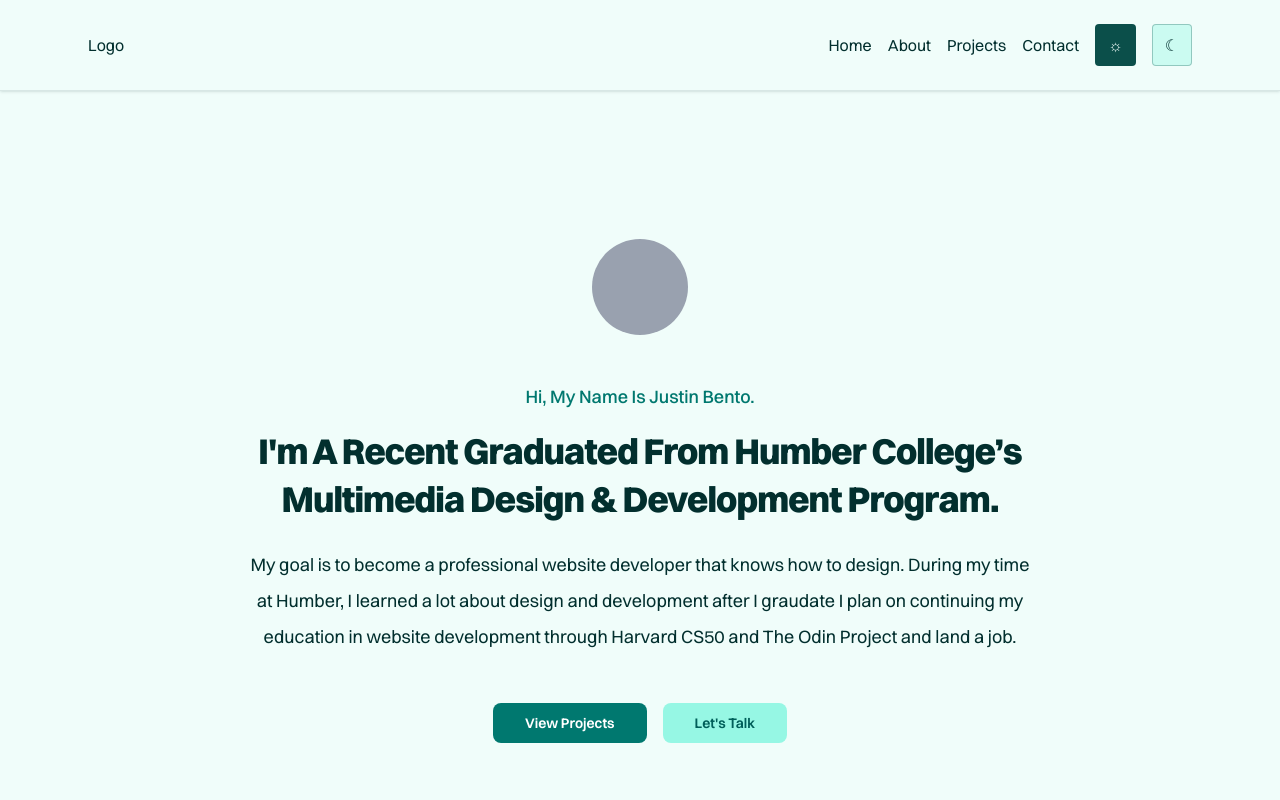
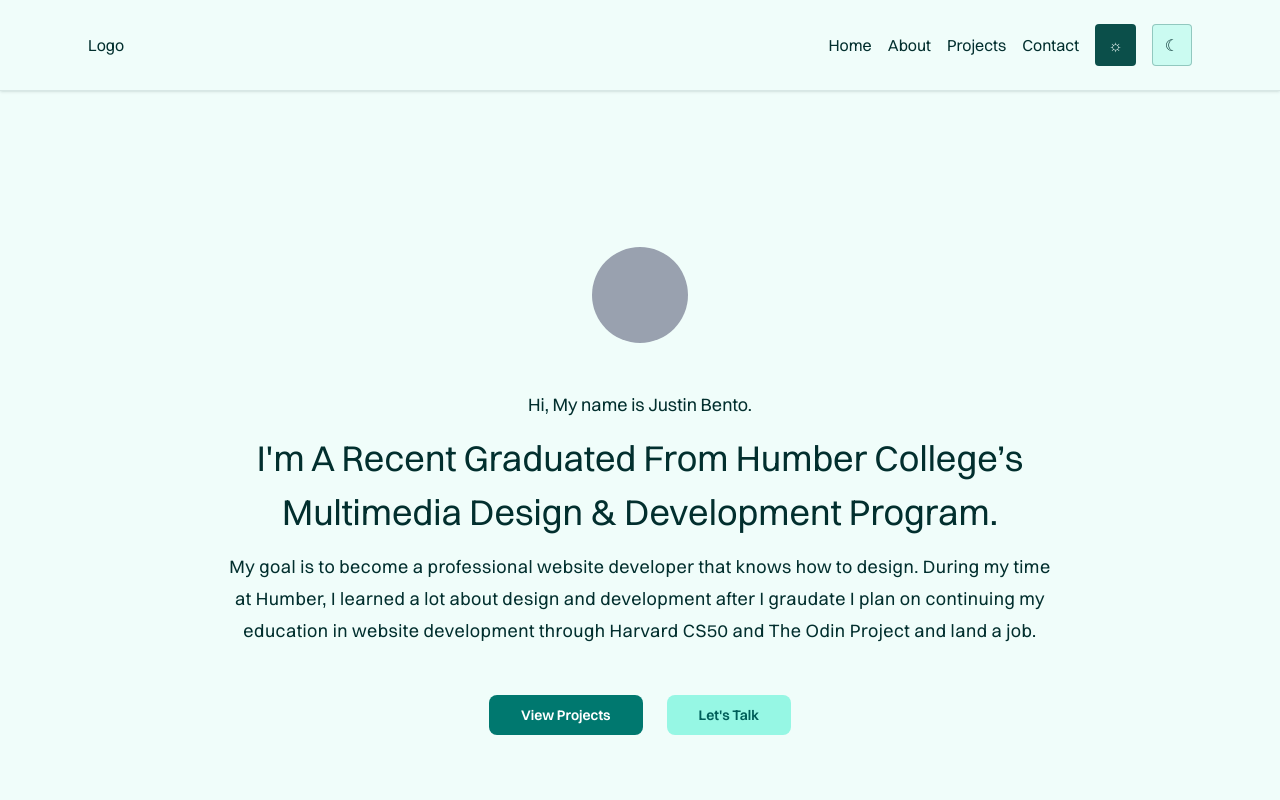
Before and after one commit to Justin-Bento/portfolio-site-v2, a Next.js app: page / in a window 1280 px wide. Shown: the top 800 px of the page. Built offline with nearby package versions, Linux system fonts and the light colour scheme.

Commit message:
Centered content on main page

```diff
--- a/app/page.tsx
+++ b/app/page.tsx
@@ -2,26 +2,26 @@ import Image from "next/image";
 
 export default function Home() {
   return (
-    <main className="container  max-w-[90%] mx-auto p-6 min-h-dvh grid place-items-center">
-      <section className="*:lg:flex *:items-centre *:lg:justify-center *:lg:text-center">
+    <main className="wrapper min-h-dvh grid items-center ">
+      <section className="flex flex-col items-center *:text-center">
         <span className="block  mb-12">
           <div className="size-24 bg-gray-400 rounded-full" />
         </span>
-        <h1 className="text-lg font-medium text-teal-700 capitalize mb-4">
-          Hi, My name is Justin Bento.
-        </h1>
-        <p className="scroll-m-20 text-4xl leading-12 font-extrabold tracking-tight text-balance max-w-prose capitalize">
-          I'm A recent graduated from Humber College’s Multimedia Design &
-          Development program.
-        </p>
-        <p className="mt-6 max-w-[80ch] mx-auto text-lg leading-9 text-balance">
-          My goal is to become a professional website developer that knows how
-          to design. During my time at Humber, I learned a lot about design and
-          development after I graudate I plan on continuing my education in
-          website development through Harvard CS50 and The Odin Project and land
-          a job.
-        </p>
-        <span className="mt-12 block gap-4 lg:flex lg:items-center lg:justify-center">
+        <div className="max-w-[90ch] *:text-balance space-y-3">
+          <h1 className="text-lg">Hi, My name is Justin Bento.</h1>
+          <p className="text-4xl leading-[1.5] capitalize">
+            I'm A recent graduated from Humber College’s Multimedia Design &
+            Development program.
+          </p>
+          <p className="text-lg leading-8 tracking-wide">
+            My goal is to become a professional website developer that knows how
+            to design. During my time at Humber, I learned a lot about design
+            and development after I graudate I plan on continuing my education
+            in website development through Harvard CS50 and The Odin Project and
+            land a job.
+          </p>
+        </div>
+        <span className="mt-12 block md:flex md:items-center md:gap-6">
           <button className="py-5 px-8 text-sm leading-0 rounded-lg bg-teal-700 text-white font-semibold">
             View Projects
           </button>
```
